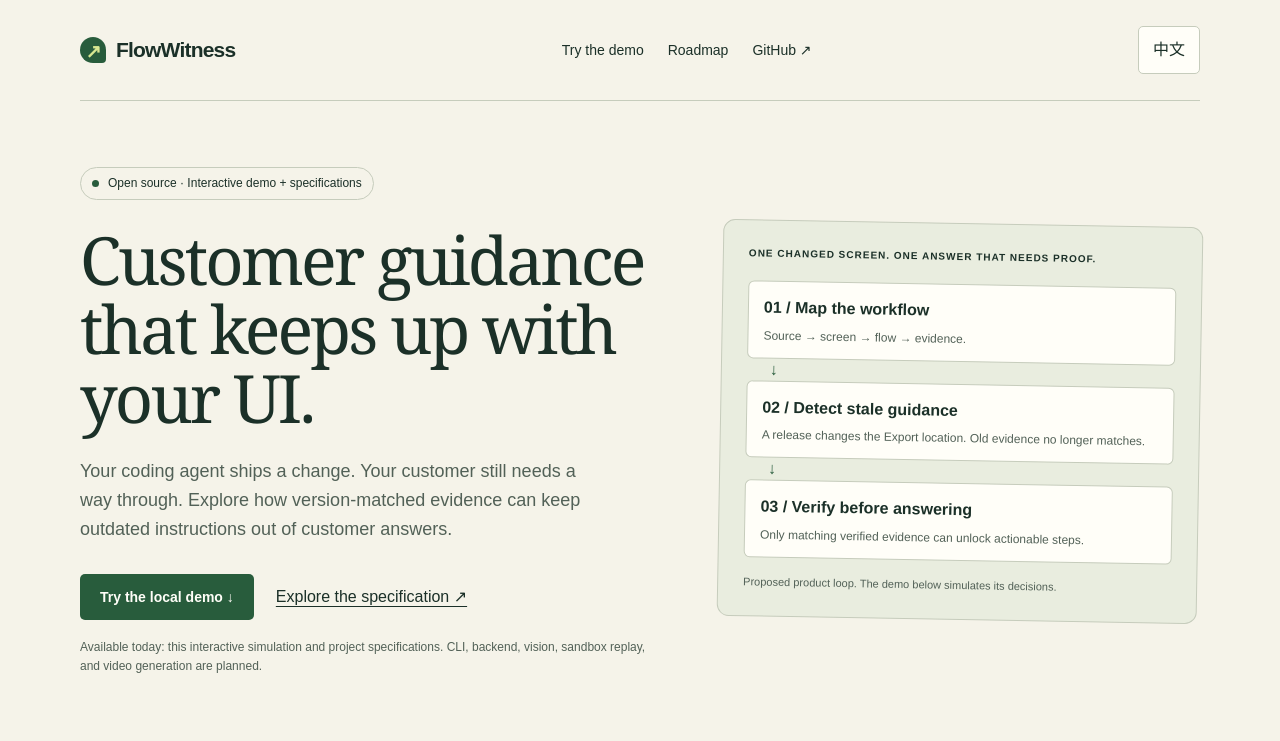
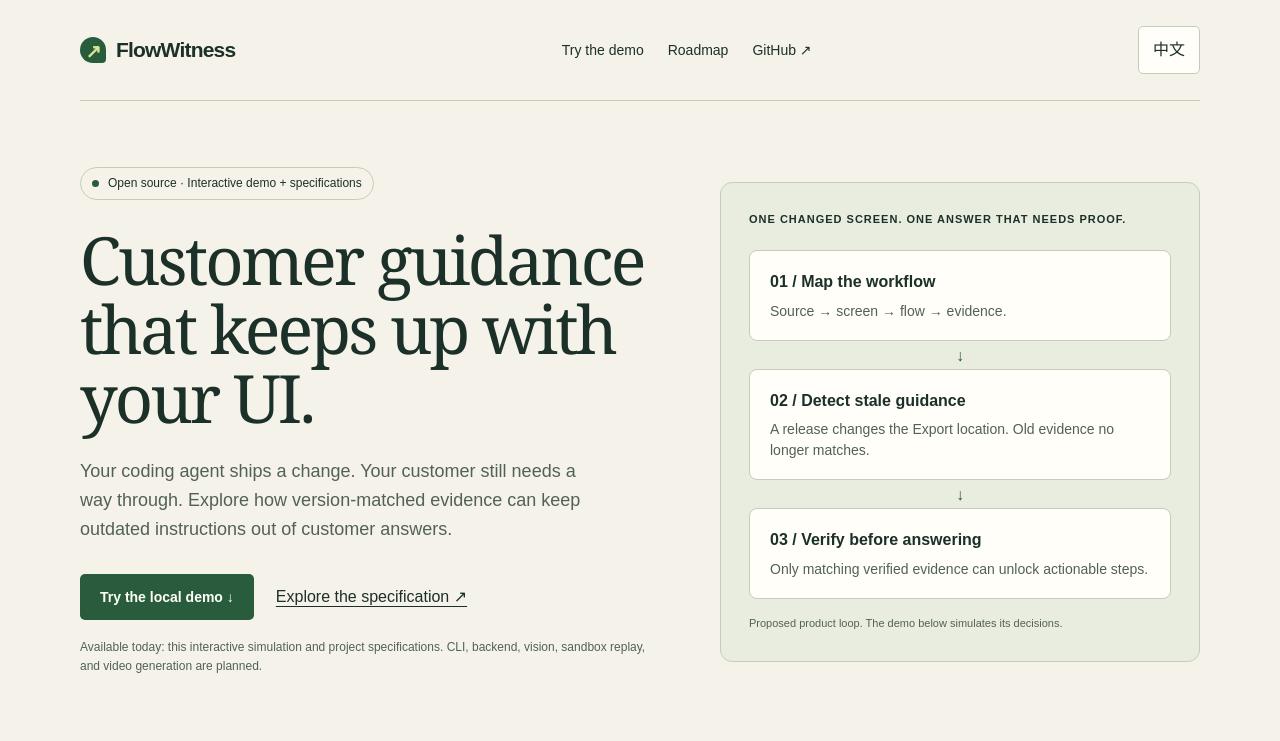
Before and after one commit to callingforhelp/flowwitness, a plain HTML site: page site/index.html in a window 1280 px wide. Shown: the top 741 px of the page. Drawn offline with Linux system fonts and the light colour scheme.

Commit message:
Align workflow panel and improve step readability

```diff
--- a/site/index.html
+++ b/site/index.html
@@ -27,18 +27,18 @@
     .button:hover { background:var(--ink); }
     .text-link { font-size:14px; font-weight:700; }
     .availability { margin:18px 0 0; font-size:12px; color:var(--muted); }
-    .diagram { margin:0; background:#e9eddf; border:1px solid var(--line); border-radius:12px; padding:25px; transform:rotate(1deg); }
-    .diagram figcaption { display:flex; justify-content:space-between; gap:12px; padding-bottom:19px; font-size:10px; font-weight:700; text-transform:uppercase; letter-spacing:1px; }
+    .diagram { margin:0; background:#e9eddf; border:1px solid var(--line); border-radius:12px; padding:28px; }
+    .diagram figcaption { display:flex; justify-content:space-between; gap:12px; padding-bottom:22px; font-size:11px; font-weight:700; text-transform:uppercase; letter-spacing:1px; }
     .diagram figcaption span:last-child { color:var(--muted); }
     .flow { margin:0; padding:0; list-style:none; }
-    .flow li { background:var(--white); border:1px solid var(--line); border-radius:6px; padding:13px 15px; position:relative; }
-    .flow li + li { margin-top:22px; }
-    .flow li + li::before { content:"↓"; position:absolute; top:-25px; left:22px; color:var(--green); }
+    .flow li { background:var(--white); border:1px solid var(--line); border-radius:8px; padding:18px 20px; position:relative; }
+    .flow li + li { margin-top:28px; }
+    .flow li + li::before { content:"↓"; position:absolute; top:-28px; left:50%; transform:translateX(-50%); height:27px; line-height:27px; color:var(--green); }
     .flow .last { background:var(--green); color:var(--white); border-color:var(--green); }
     .step-top { display:flex; gap:12px; justify-content:space-between; align-items:center; }
     .step-title { font-size:13px; font-weight:700; }
     .badge { font-size:9px; letter-spacing:.6px; padding:2px 6px; border:1px solid var(--line); border-radius:3px; white-space:nowrap; }
-    .flow p { font-size:12px; line-height:1.5; margin:6px 0 0; color:var(--muted); }
+    .flow p { font-size:14px; line-height:1.5; margin:6px 0 0; color:var(--muted); }
     .flow .last p { color:#e0ebd9; }
     .flow .last .badge { color:var(--lime); border-color:#90ae85; }
     .note { font-size:11px; margin:16px 0 0; color:var(--muted); }
@@ -68,7 +68,7 @@
     .closing .button { flex-shrink:0; }
     footer { border-top:1px solid var(--line); padding:22px 0 30px; display:flex; gap:20px; justify-content:space-between; font-size:12px; color:var(--muted); }
     @media(max-width:900px) { .hero { gap:30px; } .wrap { padding:0 24px; } h1 { font-size:53px; } .diagram { padding:18px; } }
-    @media(max-width:700px) { header { align-items:flex-start; } nav { gap:14px; flex-wrap:wrap; justify-content:flex-end; font-size:12px; } .hero { grid-template-columns:1fr; padding:40px 0; gap:36px; } h1 { max-width:540px; font-size:clamp(44px,9vw,62px); } .diagram { transform:none; } .principle,.closing { align-items:flex-start; flex-direction:column; gap:15px; } .principle p { font-size:24px; } section { padding:45px 0; } .section-head,.cards,.roadmap { grid-template-columns:1fr; gap:20px; } .section-head { margin-bottom:15px; } h2 { font-size:34px; } .cards { gap:15px; } .roadmap { padding:25px; gap:25px; } .later { border-left:0; border-top:1px solid #55665a; padding:25px 0 0; } footer { flex-wrap:wrap; } }
+    @media(max-width:700px) { header { align-items:flex-start; } nav { gap:14px; flex-wrap:wrap; justify-content:flex-end; font-size:12px; } .hero { grid-template-columns:1fr; padding:40px 0; gap:36px; } h1 { max-width:540px; font-size:clamp(44px,9vw,62px); }  .principle,.closing { align-items:flex-start; flex-direction:column; gap:15px; } .principle p { font-size:24px; } section { padding:45px 0; } .section-head,.cards,.roadmap { grid-template-columns:1fr; gap:20px; } .section-head { margin-bottom:15px; } h2 { font-size:34px; } .cards { gap:15px; } .roadmap { padding:25px; gap:25px; } .later { border-left:0; border-top:1px solid #55665a; padding:25px 0 0; } footer { flex-wrap:wrap; } }
     @media(prefers-reduced-motion:reduce) { html { scroll-behavior:auto; } }
 
 button,input,select {font:inherit} button {cursor:pointer} button:focus-visible,input:focus-visible,select:focus-visible {outline:3px solid var(--green);outline-offset:3px} button {border:1px solid var(--line);border-radius:5px;padding:10px 14px;background:var(--white);color:var(--ink)} button:hover {background:var(--lime)} .demo {border:1px solid var(--line);border-radius:12px;padding:30px;background:var(--white);margin-bottom:55px} .demo-grid {display:grid;grid-template-columns:1fr 1fr;gap:30px} .controls {display:flex;flex-wrap:wrap;gap:10px;margin:18px 0} label {display:block;font-size:13px;font-weight:bold;margin:14px 0 5px} input,select {width:100%;padding:12px;border:1px solid var(--line);border-radius:5px;background:white;color:var(--ink)} .answer {padding:22px;background:#e9eddf;border-radius:8px;min-height:230px} .graph {display:flex;flex-wrap:wrap;gap:8px;align-items:center;margin:25px 0;font-size:13px} .node {border:1px solid var(--line);padding:9px;border-radius:5px} .demo-label {color:#704914;font-weight:bold;font-size:13px} .status-line {font-weight:bold} .documents {display:flex;flex-wrap:wrap;gap:20px;margin:24px 0} [lang=zh-CN] h1 {letter-spacing:-1px;line-height:1.2} @media(max-width:700px){.demo-grid{grid-template-columns:1fr}.demo{padding:20px}header{flex-wrap:wrap}nav{justify-content:flex-start}}
```
